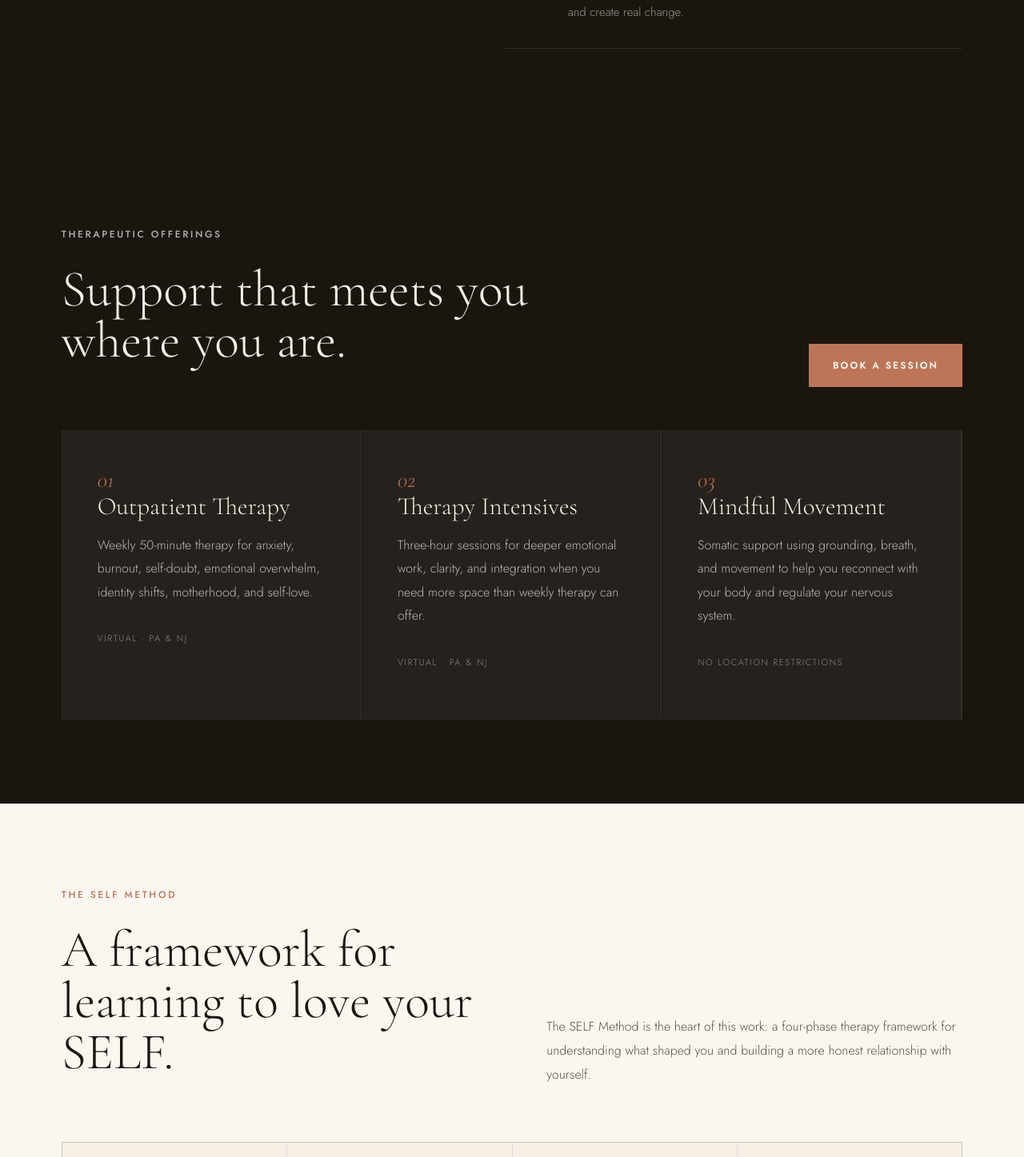
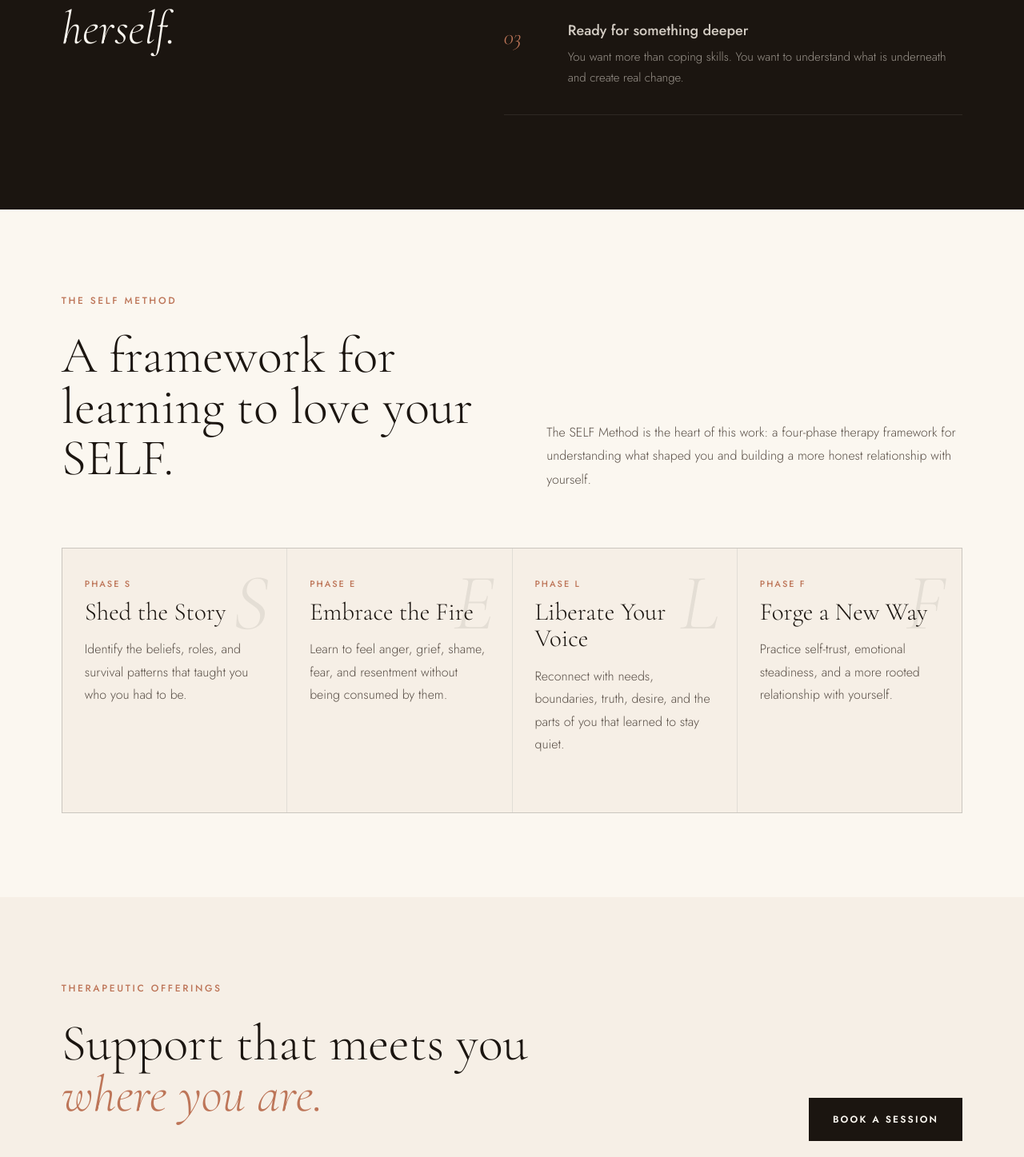
Before and after one commit to tifjasmine/the-embodied-self, a React (Vite) app: page / in a window 1280 px wide. Shown: the part 1353-2800 px from the top of the page at 80% size. Built offline with nearby package versions, Linux system fonts and the light colour scheme.

Commit message:
Update main.jsx

```diff
--- a/src/main.jsx
+++ b/src/main.jsx
@@ -1,4 +1,3 @@
-// src/main.jsx
 import React from "react";
 import { createRoot } from "react-dom/client";
 import {
@@ -7,7 +6,6 @@ import {
   Heart,
   Sparkles,
   Star,
-  Send,
   Menu,
   X
 } from "lucide-react";
@@ -32,7 +30,6 @@ const reviews = [
 
 function App() {
   const [menuOpen, setMenuOpen] = React.useState(false);
-
   const closeMenu = () => setMenuOpen(false);
 
   return (
@@ -41,9 +38,9 @@ function App() {
       <main>
         <Home />
         <WhoThisIsFor />
+        <SelfMethod />
         <Services />
-        <SelfMethod />
-        <Community />
+        <LearnMore />
         <Reviews />
         <Contact />
       </main>
@@ -65,11 +62,17 @@ function Header({ menuOpen, setMenuOpen, closeMenu }) {
 
       <nav className={menuOpen ? "nav navOpen" : "nav"}>
         <a onClick={closeMenu} href="#who-this-is-for">Who This Is For</a>
+        <a onClick={closeMenu} href="#method">SELF Method</a>
         <a onClick={closeMenu} href="#services">Services</a>
-        <a onClick={closeMenu} href="#method">SELF Method</a>
-        <a onClick={closeMenu} href="#community">Community</a>
+        <a onClick={closeMenu} href="#reviews">Reviews</a>
         <a onClick={closeMenu} href="#contact">Contact</a>
-        <a onClick={closeMenu} className="navButton" href={BOOKING_LINK} target="_blank" rel="noreferrer">
+        <a
+          onClick={closeMenu}
+          className="navButton"
+          href={BOOKING_LINK}
+          target="_blank"
+          rel="noreferrer"
+        >
           Book a Session
         </a>
       </nav>
@@ -83,7 +86,7 @@ function Home() {
       <div className="heroText">
         <p className="eyebrow">Virtual therapy · Pennsylvania & New Jersey</p>
         <h1>
-          Come back <span>to yourself.</span>
+          Come back <span>to your<em>self.</em></span>
         </h1>
         <p className="lede">
           Therapy for women carrying emotional overload, burnout, self-disconnection,
@@ -161,54 +164,6 @@ function WhoThisIsFor() {
   );
 }
 
-function Services() {
-  return (
-    <section id="services" className="section darkSection">
-      <div className="sectionTop">
-        <div>
-          <p className="eyebrow terra">Therapeutic offerings</p>
-          <h2>Support that meets you where you are.</h2>
-        </div>
-        <a className="button clay" href={BOOKING_LINK} target="_blank" rel="noreferrer">
-          Book a Session
-        </a>
-      </div>
-
-      <div className="cardGrid three">
-        <article className="serviceCard">
-          <span>01</span>
-          <h3>Outpatient Therapy</h3>
-          <p>
-            Weekly 50-minute therapy for anxiety, burnout, self-doubt, emotional overwhelm,
-            identity shifts, motherhood, and self-love.
-          </p>
-          <small>Virtual · PA & NJ</small>
-        </article>
-
-        <article className="serviceCard">
-          <span>02</span>
-          <h3>Therapy Intensives</h3>
-          <p>
-            Three-hour sessions for deeper emotional work, clarity, and integration when
-            you need more space than weekly therapy can offer.
-          </p>
-          <small>Virtual · PA & NJ</small>
-        </article>
-
-        <article className="serviceCard">
-          <span>03</span>
-          <h3>Mindful Movement</h3>
-          <p>
-            Somatic support using grounding, breath, and movement to help you reconnect
-            with your body and regulate your nervous system.
-          </p>
-          <small>No location restrictions</small>
-        </article>
-      </div>
-    </section>
-  );
-}
-
 function SelfMethod() {
   const phases = [
     ["S", "Shed the Story", "Identify the beliefs, roles, and survival patterns that taught you who you had to be."],
@@ -245,47 +200,76 @@ function SelfMethod() {
   );
 }
 
-function Community() {
+function Services() {
   return (
-    <section id="community" className="section cream">
-      <div className="split">
+    <section id="services" className="section servicesSection">
+      <div className="sectionTop servicesTop">
         <div>
-          <p className="eyebrow terra">Community reflections</p>
-          <h2>A soft place for honest questions.</h2>
+          <p className="eyebrow terra">Therapeutic offerings</p>
+          <h2>Support that meets you <em>where you are.</em></h2>
+        </div>
+        <a className="button dark" href={BOOKING_LINK} target="_blank" rel="noreferrer">
+          Book a Session
+        </a>
+      </div>
+
+      <div className="cardGrid three">
+        <article className="serviceCard">
+          <p className="serviceKicker">50-minute sessions</p>
+          <span className="serviceNumber">01</span>
+          <h3>Outpatient Therapy</h3>
           <p>
-            This space will hold anonymous community questions, therapist reflections,
-            and gentle tools for the things so many people carry quietly.
+            Weekly 50-minute therapy for anxiety, burnout, self-doubt, emotional overwhelm,
+            identity shifts, and rebuilding a steadier relationship with yourself.
           </p>
+          <small>Virtual · PA & NJ</small>
+        </article>
+
+        <article className="serviceCard">
+          <p className="serviceKicker">3-hour immersives</p>
+          <span className="serviceNumber">02</span>
+          <h3>Therapy Intensives</h3>
           <p>
-            Later, this section can connect to Airtable so approved submissions display
-            automatically from your database.
+            Extended sessions for deeper emotional work, clarity, and integration when
+            you need more space than weekly therapy can offer.
           </p>
+          <small>Virtual · PA & NJ</small>
+        </article>
+
+        <article className="serviceCard">
+          <p className="serviceKicker">Mind-body support</p>
+          <span className="serviceNumber">03</span>
+          <h3>Mindful Movement</h3>
+          <p>
+            Somatic support using grounding, breath, and movement to help you reconnect
+            with your body and regulate your nervous system.
+          </p>
+          <small>No location restrictions</small>
+        </article>
+      </div>
+    </section>
+  );
+}
+
+function LearnMore() {
+  return (
+    <section className="section learnMoreSection">
+      <div className="learnMoreBox">
+        <div>
+          <p className="eyebrow terra">Explore more</p>
+          <h2>Learn more about the person and the support behind the <em>work.</em></h2>
         </div>
 
-        <form className="communityForm" onSubmit={(e) => e.preventDefault()}>
-          <label>
-            First name
-            <input type="text" placeholder="Your name" />
-          </label>
-
-          <label>
-            Email
-            <input type="email" placeholder="you@email.com" />
-          </label>
-
-          <label>
-            What have you been thinking about?
-            <textarea placeholder="Share a question, reflection, or something you want support around..." />
-          </label>
-
-          <button className="button dark" type="submit">
-            Submit Reflection <Send size={16} />
-          </button>
-
-          <p className="formNote">
-            This form is a placeholder until we connect Airtable or Google Apps Script.
+        <div className="learnMoreCopy">
+          <p>
+            Visit the About page to get a fuller sense of who I am, or explore
+            reflections and resources created for the moments between sessions.
           </p>
-        </form>
+          <div className="learnMoreActions">
+            <a href="#contact">About Me</a>
+            <a href="#services">Support for Moments in Between</a>
+          </div>
+        </div>
       </div>
     </section>
   );
@@ -293,11 +277,11 @@ function Community() {
 
 function Reviews() {
   return (
-    <section id="reviews" className="section darkSection">
-      <div className="sectionTop">
-        <div>
+    <section id="reviews" className="section reviewsSection">
+      <div className="reviewsIntro">
+        <div className="reviewsHeadline">
           <p className="eyebrow terra">Google reviews</p>
-          <h2>Words from people who have felt supported in this work.</h2>
+          <h2>Words from people who have felt supported in this <em>work.</em></h2>
         </div>
         <a className="button clay" href={GOOGLE_REVIEW_LINK} target="_blank" rel="noreferrer">
           Leave a Review
```
